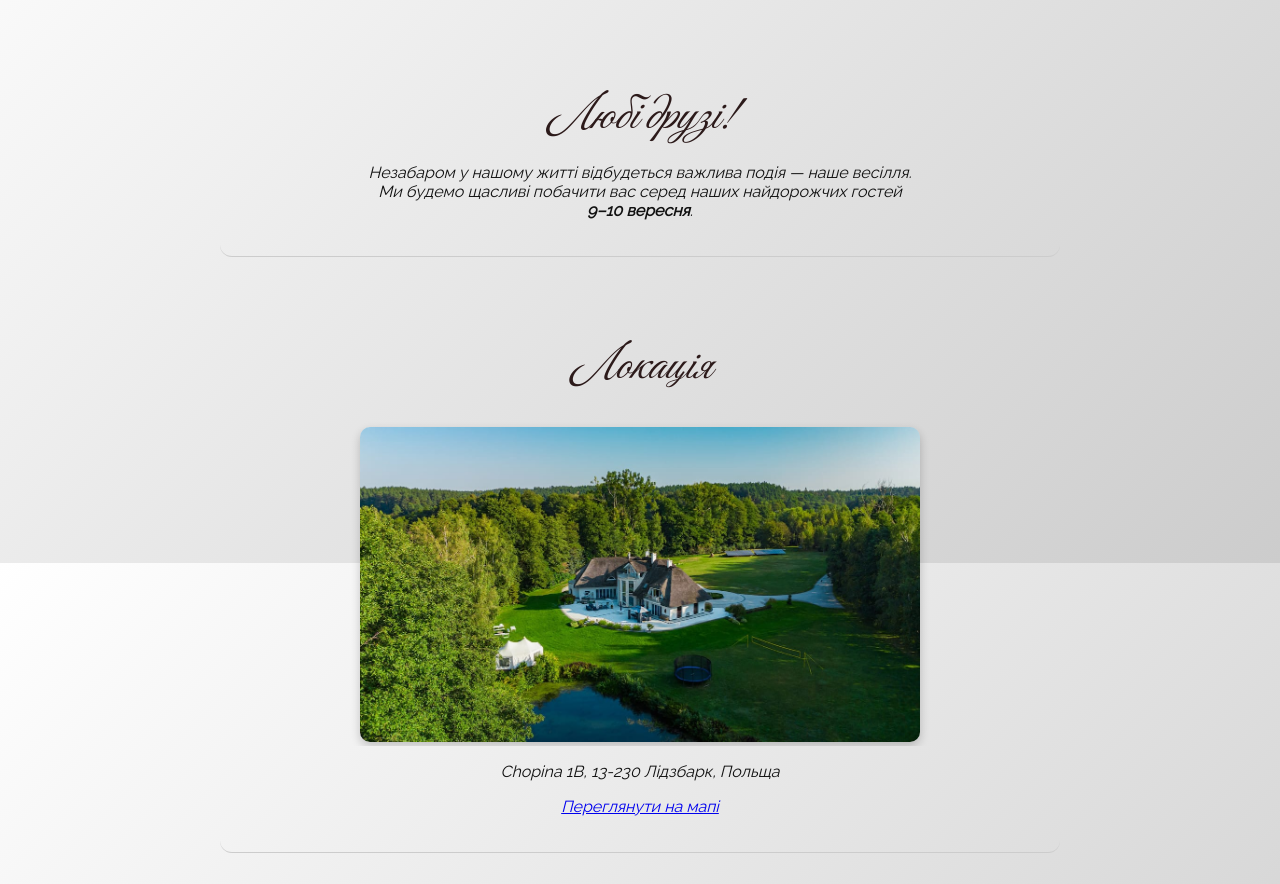
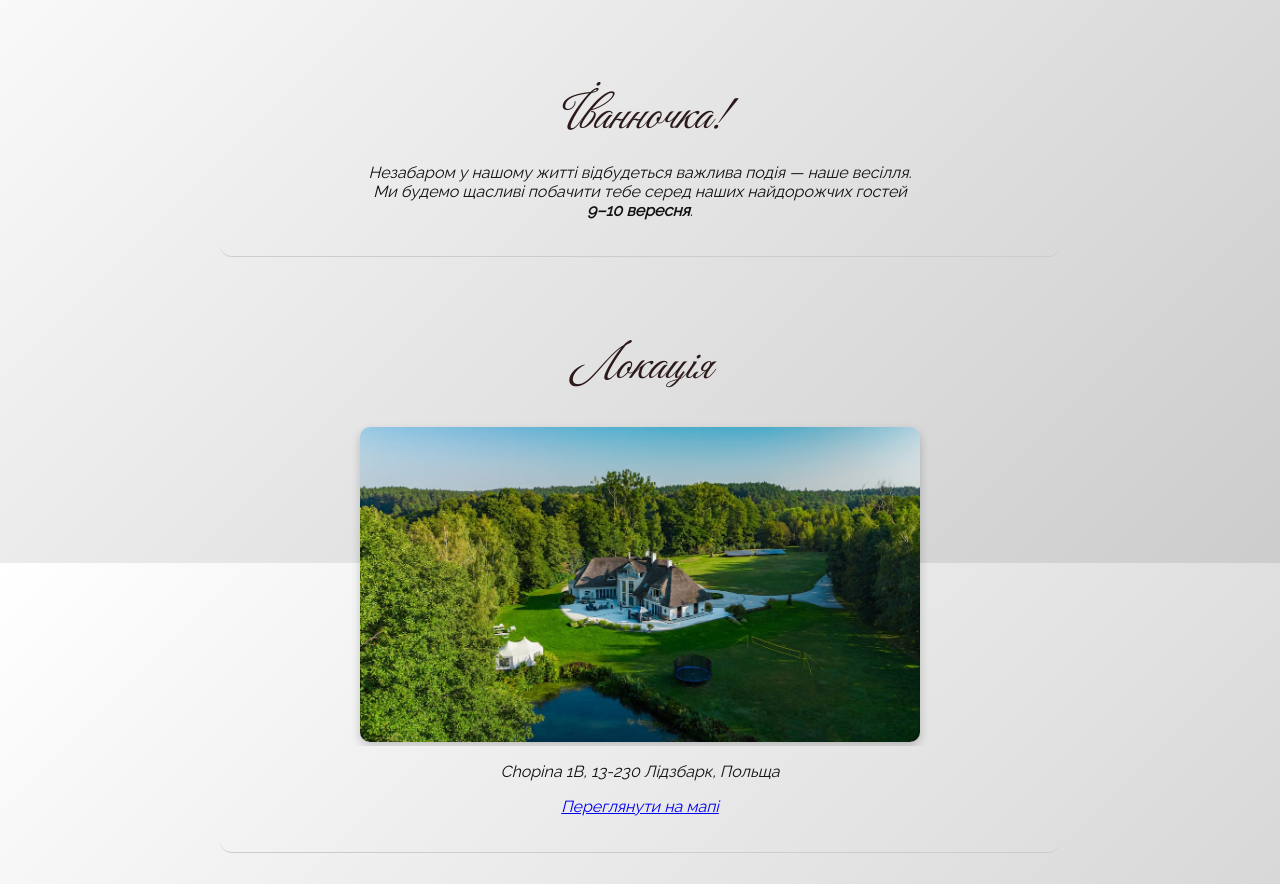
Before and after one commit to bogdan612/Ivanka, a plain HTML site: page index.html in a window 1280 px wide. Shown: the part 1037-1921 px from the top of the page. Drawn offline with Linux system fonts and the light colour scheme.

Commit message:
Update index.html

```diff
--- a/index.html
+++ b/index.html
@@ -169,10 +169,10 @@
 
   </div>
   <div class="section">
-    <h2>Любі друзі!</h2>
+    <h2>Іванночка!</h2>
     <p>
       Незабаром у нашому житті відбудеться важлива подія — наше весілля.<br />
-      Ми будемо щасливі побачити вас серед наших найдорожчих гостей<br />
+      Ми будемо щасливі побачити тебе серед наших найдорожчих гостей<br />
       <strong>9–10 вересня</strong>.
     </p>
   </div>
```
